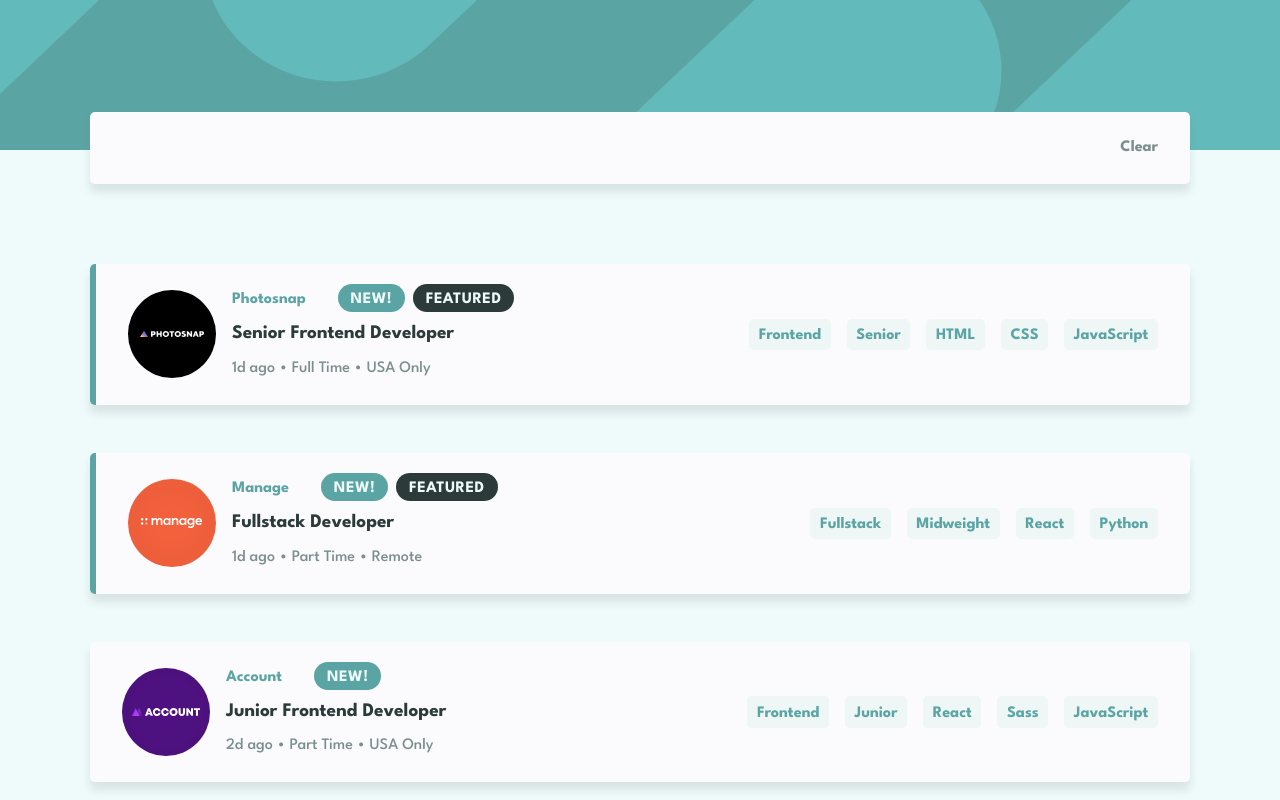
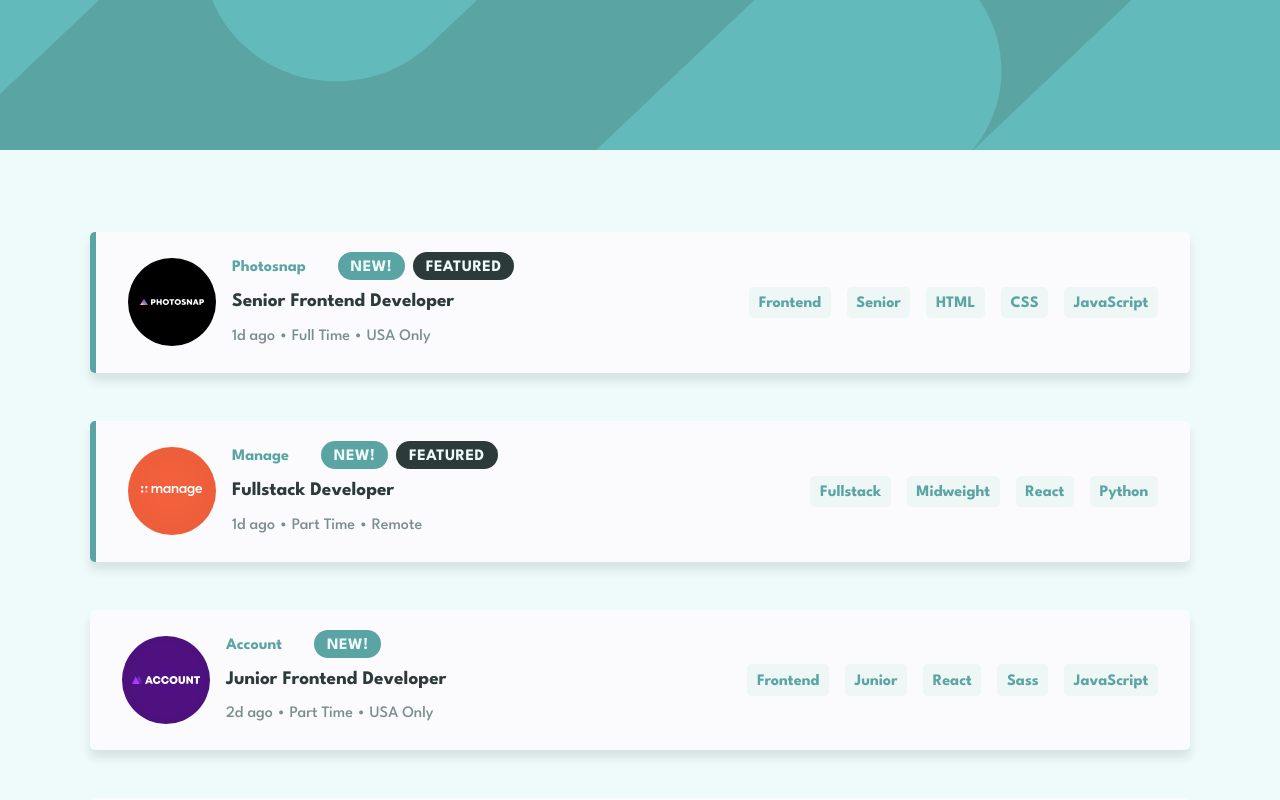
Before and after one commit to jameshamling/job-listings-challenge, a React (Vite) app: page / in a window 1280 px wide. Shown: the top 800 px of the page. Built offline with nearby package versions, Linux system fonts and the light colour scheme.

Commit message:
add filtering functionality

```diff
--- a/src/Card.jsx
+++ b/src/Card.jsx
@@ -4,7 +4,7 @@ import CardText from './CardText.jsx'
 import CardFilters from './CardFilters.jsx'
 
 function Card(props) {
-    const {addFilter, data} = props
+    const {addFilter, data, filters} = props
 
     return (
         <div className={`${styles.card_container} ${data.featured && styles.featured}`}>
@@ -12,7 +12,7 @@ function Card(props) {
                 <img src={data.logo} alt={`${data.company} logo`} className={styles.logo}/>
             </div>
             <CardText company={data.company} newTag={data.newTag} featured={data.featured} position={data.position} postedAt={data.postedAt} contract={data.contract} location={data.location}/>
-            <CardFilters addFilter={addFilter} filters={[data.role, data.level, ...data.tools, ...data.languages]}/>
+            <CardFilters addFilter={addFilter} filters={filters}/>
         </div>
     )
 }
--- a/src/Content.jsx
+++ b/src/Content.jsx
@@ -28,12 +28,23 @@ function Content() {
         setFilterList([])
     }
 
-    const cards = data.map(item => <Card addFilter={handleAddFilter} key={item.id} data={item} />)
+    const allData = data.map(item => {
+        return {
+            data: item,
+            filters: [item.role, item.level, ...item.tools, ...item.languages]
+        }
+    })
+
+    const allCards = allData.map(item => <Card addFilter={handleAddFilter} key={item.data.id} data={item.data} filters={item.filters} />)
+
+    //filter cards based on filterList
+    const filteredData = allData.filter(item => item.filters.some(filter => filterList.includes(filter)))
+    const filteredCards = filteredData.map(item => <Card addFilter={handleAddFilter} key={item.data.id} data={item.data} filters={item.filters} />)
 
     return (
         <div className={styles.content_container}>
             <FilterBox filterList={filterList} removeFilter={handleRemoveFilter} clearFilters={clearFilters}/>
-            {cards}
+            {filterList.length > 0 ? filteredCards : allCards}
         </div>
     )
 }
--- a/src/FilterBox.jsx
+++ b/src/FilterBox.jsx
@@ -11,7 +11,7 @@ function FilterBox({filterList, removeFilter, clearFilters}) {
     })
 
     return (
-        <div className={styles.filterbox_container}>
+        <div className={`${styles.filterbox_container} ${filterList.length === 0 ? styles.filterbox_hidden : ''}`}>
             <div className={styles.filter_tags}>
                 {filters}
             </div>
--- a/src/styles/Background.module.css
+++ b/src/styles/Background.module.css
@@ -1,7 +1,7 @@
 .background_container {
     background-color: rgb(var(--clr-neutral-1));
     width: 100%;
-    height: 100vh;
+    min-height: 100vh;
     overflow: hidden;
 
     grid-column: 1/2;
--- a/src/styles/FilterBox.module.css
+++ b/src/styles/FilterBox.module.css
@@ -8,12 +8,16 @@
     box-shadow: 0 0.5em 0.5em rgba(var(--clr-neutral-3), 0.2);
 
     padding: 1.5rem;
-    margin-block: 2em;
+    margin-top: 2em;
 
     display: flex;
     align-items: center;
     justify-content: space-between;
     gap: 1em;
+}
+
+.filterbox_hidden {
+    visibility: hidden;
 }
 
 .filter_tags {
```
